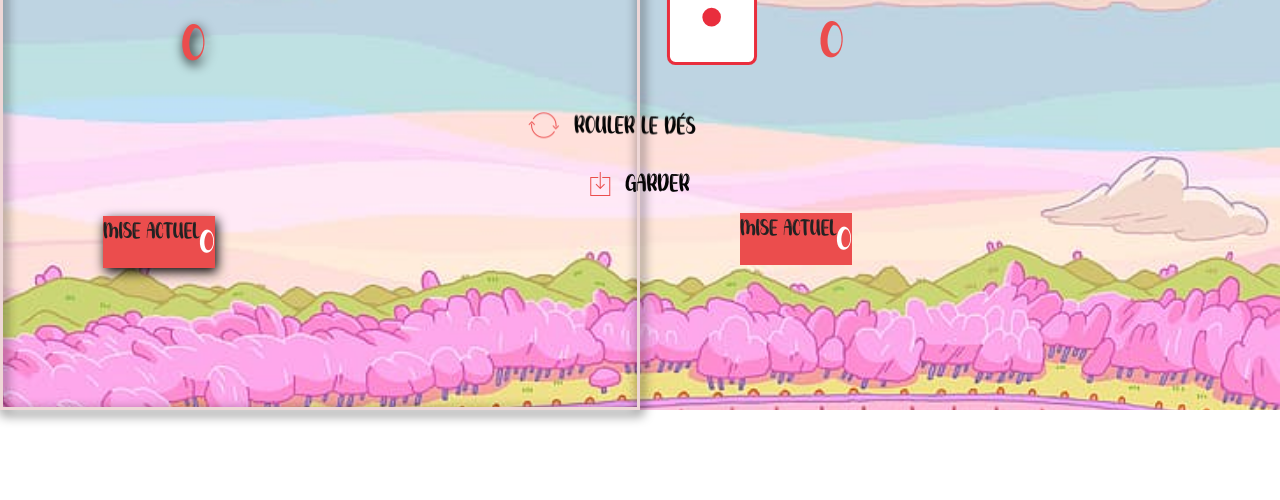
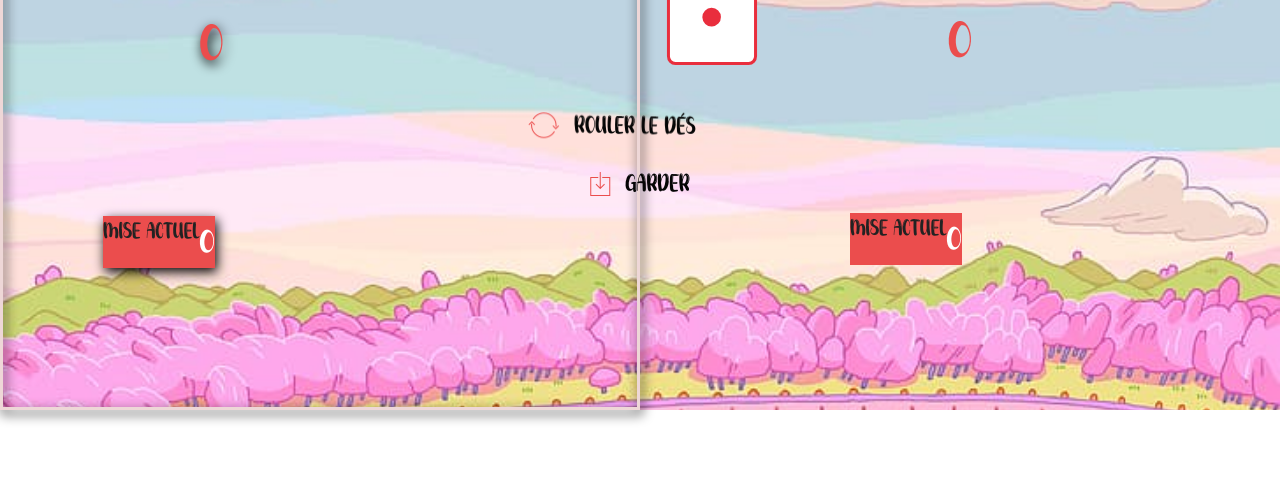
Before and after one commit to Bigorneau76/eval, a plain HTML site: page index.html in a window 1280 px wide. Shown: the part 300-800 px from the top of the page. Drawn offline with nearby package versions, Linux system fonts and the light colour scheme.

Commit message:
change bootstrap class

```diff
--- a/index.html
+++ b/index.html
@@ -39,7 +39,7 @@
         <div class="wrapper clearfix  d-sm-flex justify-content-center">
 
             <div class="player-0-panel active d-flex">
-                <div class="col-md-5">
+                <div class="col-sm-5">
                 <div class="player-name d-sm-inline-flex" id="name-0">Joueur 1</div>
                 <div class="player-score" id="score-0">43</div>
                 <div class="player-current-box d-flex" >
@@ -48,9 +48,8 @@
                 </div>
             </div>
             </div>
-
-            <div class="player-1-panel  d-flex">
-                <div class="col-md-5">
+            <div class="player-1-panel  d-sm-flex justify-content-center">
+                <div class="col-sm-5">
                <div class="player-name d-sm-inline-flex" id="name-1">Joueur 2</div>
                   <div class="player-score" id="score-1">72</div>
                   <div class="player-current-box d-flex">
--- a/style.css
+++ b/style.css
@@ -39,7 +39,7 @@ body{
     padding: 100px;
 }
 
-.col-sm-5{
+ .col-sm-5{
     width:50%;
     height: auto;
 }
@@ -189,7 +189,7 @@ i {
     border-radius: 4px;
      position: relative;
     width: 500px;
-    max-width: 90%;
+    max-width: 120%;
     background: rgb(134, 199, 218);
     padding: 1.5em 2em;
     font-family: 'Gill Sans', 'Gill Sans MT', Calibri, 'Trebuchet MS', sans-serif;
```
